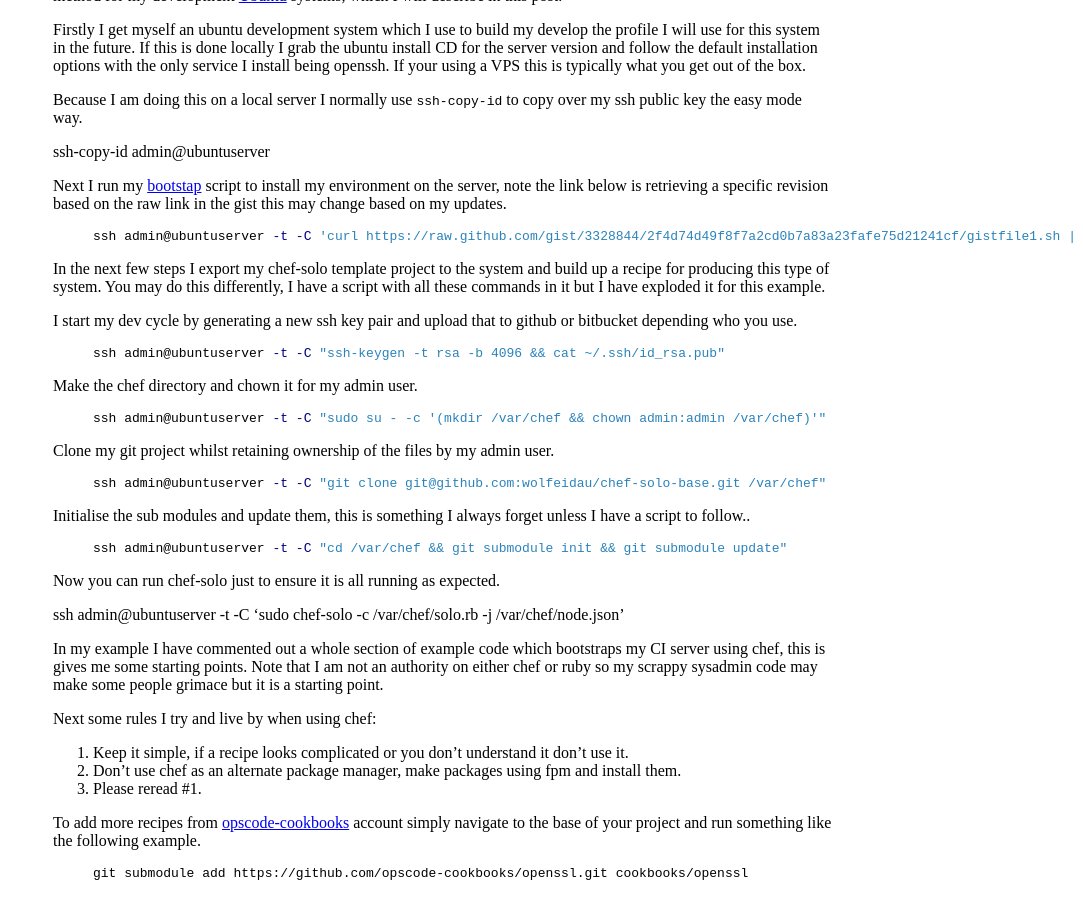
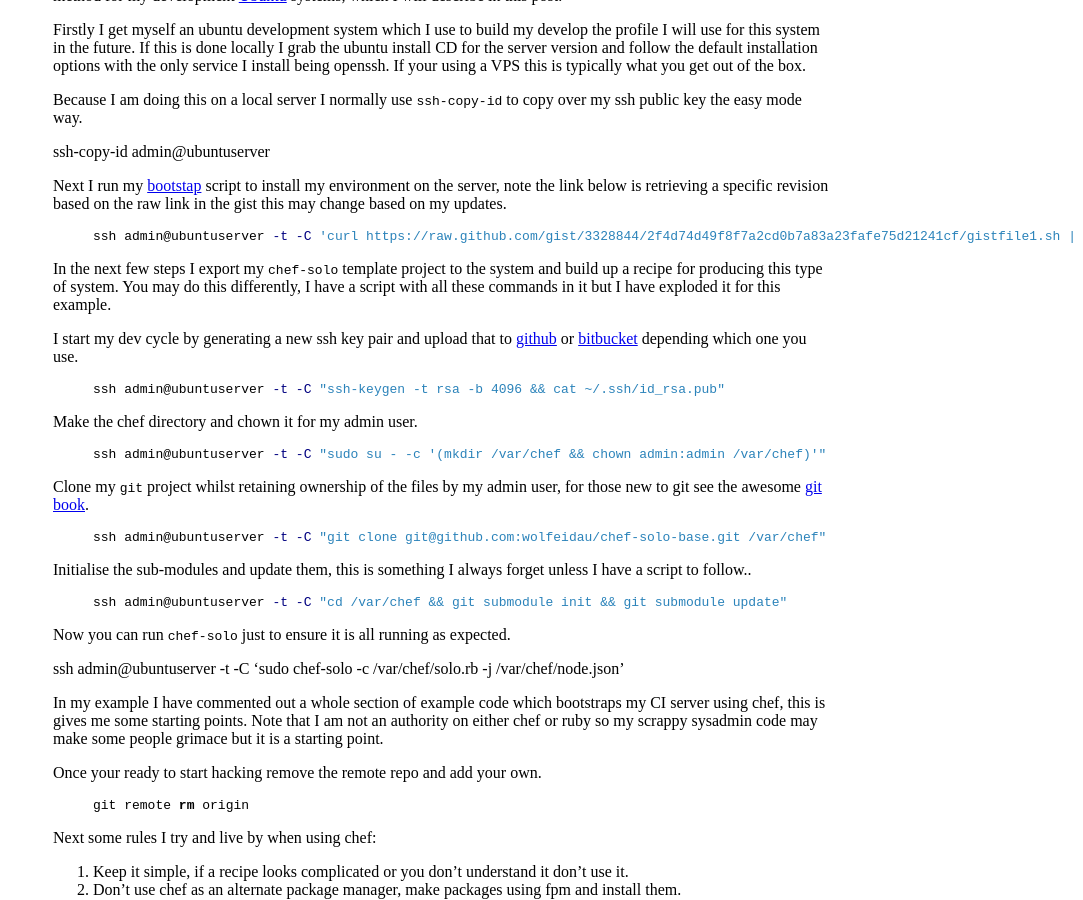
Before and after one commit to wolfeidau/wolfeidau_site, a Jekyll site: the page built from _posts/2012-09-10-how-i-use-chef-solo-with-ubuntu-12.04.md, in a window 1280 px wide and 900 px high, scrolled down 378 px. Shown: the whole window, without its empty margins (197-1280 px from the left). Built offline with Jekyll 4.4.1, drawn with Linux system fonts in a browser that asks for light colours; some web fonts are replaced; comment, search, counter and statistics services are not loaded.

Commit message:
Tweaks to chef post.

```diff
--- a/_posts/2012-09-10-how-i-use-chef-solo-with-ubuntu-12.04.md
+++ b/_posts/2012-09-10-how-i-use-chef-solo-with-ubuntu-12.04.md
@@ -28,11 +28,11 @@ is retrieving a specific revision based on the raw link in the gist this may cha
 ssh admin@ubuntuserver -t -C 'curl https://raw.github.com/gist/3328844/2f4d74d49f8f7a2cd0b7a83a23fafe75d21241cf/gistfile1.sh | sudo bash'
 {% endhighlight %}
 
-In the next few steps I export my chef-solo template project to the system and build up a recipe for producing this
+In the next few steps I export my `chef-solo` template project to the system and build up a recipe for producing this
 type of system. You may do this differently, I have a script with all these commands in it but I have exploded it
 for this example.
 
-I start my dev cycle by generating a new ssh key pair and upload that to github or bitbucket depending who you use.
+I start my dev cycle by generating a new ssh key pair and upload that to [github](https://github.com) or [bitbucket](https://bitbucket.org/) depending which one you use.
 
 {% highlight bash %}
 ssh admin@ubuntuserver -t -C "ssh-keygen -t rsa -b 4096 && cat ~/.ssh/id_rsa.pub"
@@ -44,25 +44,31 @@ Make the chef directory and chown it for my admin user.
 ssh admin@ubuntuserver -t -C "sudo su - -c '(mkdir /var/chef && chown admin:admin /var/chef)'"
 {% endhighlight %}
 
-Clone my git project whilst retaining ownership of the files by my admin user.
+Clone my `git` project whilst retaining ownership of the files by my admin user, for those new to git see the awesome [git book](http://git-scm.com/book).
 
 {% highlight bash %}
 ssh admin@ubuntuserver -t -C "git clone git@github.com:wolfeidau/chef-solo-base.git /var/chef"
 {% endhighlight %}
 
-Initialise the sub modules and update them, this is something I always forget unless I have a script to follow..
+Initialise the sub-modules and update them, this is something I always forget unless I have a script to follow..
 
 {% highlight bash %}
 ssh admin@ubuntuserver -t -C "cd /var/chef && git submodule init && git submodule update"
 {% endhighlight %}
 
-Now you can run chef-solo just to ensure it is all running as expected.
+Now you can run `chef-solo` just to ensure it is all running as expected.
 
 ssh admin@ubuntuserver -t -C 'sudo chef-solo -c /var/chef/solo.rb -j /var/chef/node.json'
 
 In my example I have commented out a whole section of example code which bootstraps my CI server using chef, this is
 gives me some starting points. Note that I am not an authority on either chef or ruby so my scrappy sysadmin code may
 make some people grimace but it is a starting point.
+
+Once your ready to start hacking remove the remote repo and add your own.
+
+{% highlight bash %}
+git remote rm origin
+{% endhighlight %}
 
 Next some rules I try and live by when using chef:
 
```
